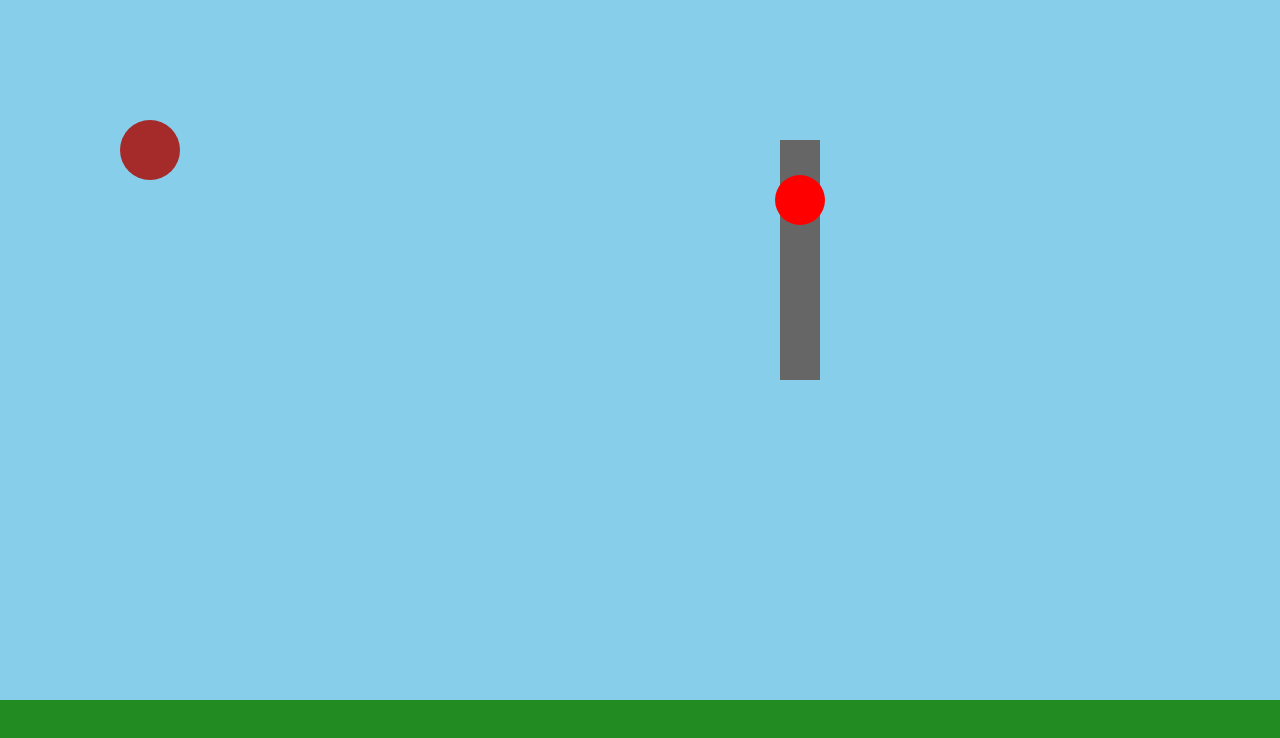
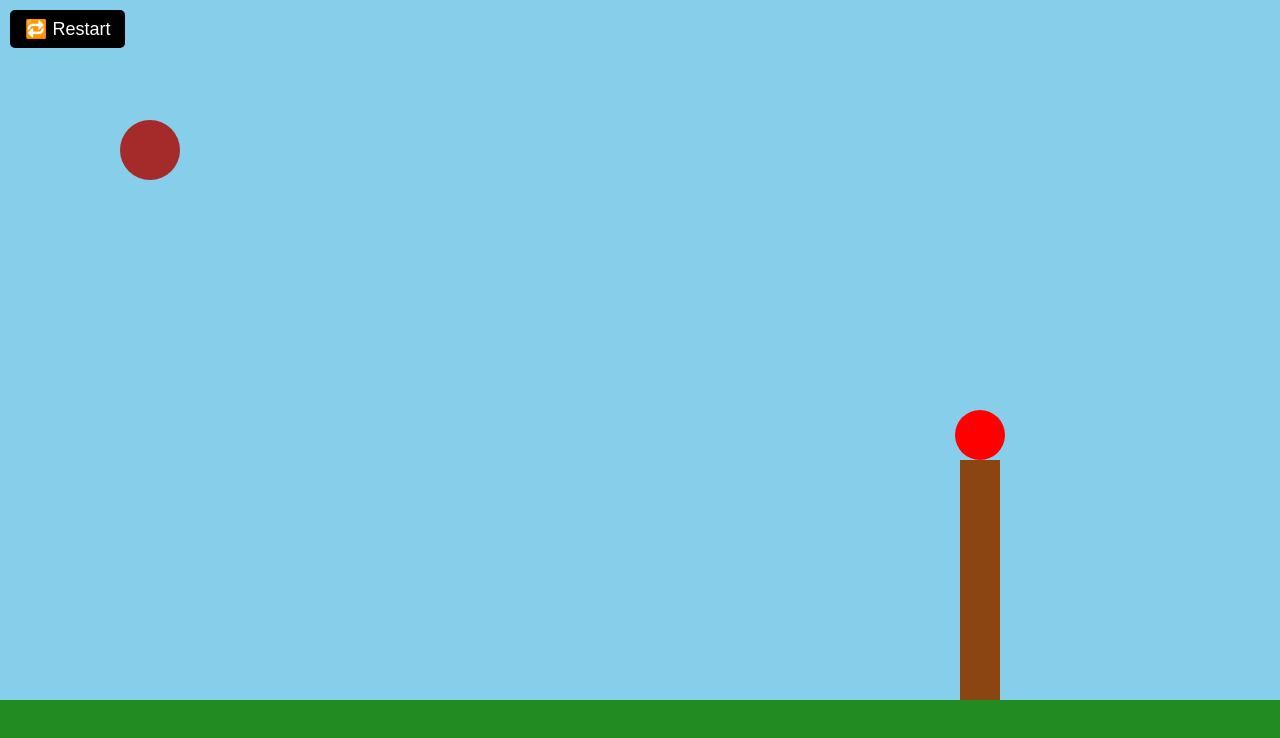
Before and after one commit to deepu135/hitthetarget, a plain HTML site: page index.html in a window 1280 px wide. Drawn offline with Linux system fonts and the light colour scheme.

Commit message:
Update index.html

```diff
--- a/index.html
+++ b/index.html
@@ -40,20 +40,44 @@
       padding: 20px;
       z-index: 1000;
     }
+
+    #restartButton {
+      position: absolute;
+      top: 10px;
+      left: 10px;
+      padding: 8px 15px;
+      background: #000;
+      color: #fff;
+      font-size: 18px;
+      border: none;
+      border-radius: 5px;
+      cursor: pointer;
+      z-index: 1001;
+    }
   </style>
 </head>
 <body>
   <div id="rotateMessage">Please rotate your device to landscape mode to play the game.</div>
+  <button id="restartButton">🔁 Restart</button>
   <canvas id="gameCanvas"></canvas>
 
   <script>
     const canvas = document.getElementById("gameCanvas");
     const ctx = canvas.getContext("2d");
     const rotateMessage = document.getElementById("rotateMessage");
+    const restartButton = document.getElementById("restartButton");
+
+    let scaleFactor = 1;
 
     function resizeCanvas() {
       canvas.width = window.innerWidth;
       canvas.height = window.innerHeight;
+
+      // Adjust scale based on screen size
+      if (window.innerWidth < 768) scaleFactor = 0.8;
+      else scaleFactor = 1;
+
+      placeTargetAndPillar();
     }
 
     function checkOrientation() {
@@ -84,22 +108,31 @@
     };
 
     const targetBall = {
-      x: 800,
-      y: 200,
+      x: 0,
+      y: 0,
       r: 25,
       vy: 0,
       falling: false
     };
 
-    const boxes = [
-      { x: 780, y: 300, w: 40, h: 80 },
-      { x: 780, y: 220, w: 40, h: 80 },
-      { x: 780, y: 140, w: 40, h: 80 }
-    ];
-
+    const boxes = [];
     const gravity = 0.5;
     const friction = 0.98;
     const ground = 100;
+
+    function placeTargetAndPillar() {
+      boxes.length = 0;
+      const baseX = canvas.width * 0.75;
+      const baseY = canvas.height - ground;
+      const boxW = 40 * scaleFactor;
+      const boxH = 60 * scaleFactor;
+      for (let i = 0; i < 4; i++) {
+        boxes.push({ x: baseX, y: baseY - (i + 1) * boxH, w: boxW, h: boxH });
+      }
+      const topBox = boxes[boxes.length - 1];
+      targetBall.x = topBox.x + topBox.w / 2;
+      targetBall.y = topBox.y - targetBall.r;
+    }
 
     function drawGround() {
       ctx.fillStyle = "#228B22";
@@ -114,7 +147,7 @@
     }
 
     function drawBoxes() {
-      ctx.fillStyle = "#666";
+      ctx.fillStyle = "#8B4513";
       boxes.forEach(box => {
         ctx.fillRect(box.x, box.y, box.w, box.h);
       });
@@ -124,7 +157,6 @@
       if (targetBall.falling) {
         targetBall.vy += gravity;
         targetBall.y += targetBall.vy;
-
         if (targetBall.y + targetBall.r > canvas.height - ground) {
           targetBall.y = canvas.height - ground - targetBall.r;
           targetBall.vy = 0;
@@ -145,6 +177,29 @@
           ball.y = canvas.height - ground - ball.r;
           ball.vy *= -0.6;
         }
+
+        // Collision with pillar
+        boxes.forEach(box => {
+          if (
+            ball.x + ball.r > box.x && ball.x - ball.r < box.x + box.w &&
+            ball.y + ball.r > box.y && ball.y - ball.r < box.y + box.h
+          ) {
+            const overlapX = (ball.x < box.x + box.w / 2)
+              ? ball.x + ball.r - box.x
+              : box.x + box.w - (ball.x - ball.r);
+            const overlapY = (ball.y < box.y + box.h / 2)
+              ? ball.y + ball.r - box.y
+              : box.y + box.h - (ball.y - ball.r);
+
+            if (overlapX < overlapY) {
+              ball.vx *= -0.5;
+              ball.x += (ball.x < box.x + box.w / 2) ? -overlapX : overlapX;
+            } else {
+              ball.vy *= -0.5;
+              ball.y += (ball.y < box.y + box.h / 2) ? -overlapY : overlapY;
+            }
+          }
+        });
       }
     }
 
@@ -247,6 +302,17 @@
       }
     });
 
+    restartButton.addEventListener("click", () => {
+      ball.x = 150;
+      ball.y = 150;
+      ball.vx = 0;
+      ball.vy = 0;
+      ball.launched = false;
+      targetBall.falling = false;
+      targetBall.vy = 0;
+      placeTargetAndPillar();
+    });
+
     window.addEventListener("load", () => {
       checkOrientation();
       resizeCanvas();
```
